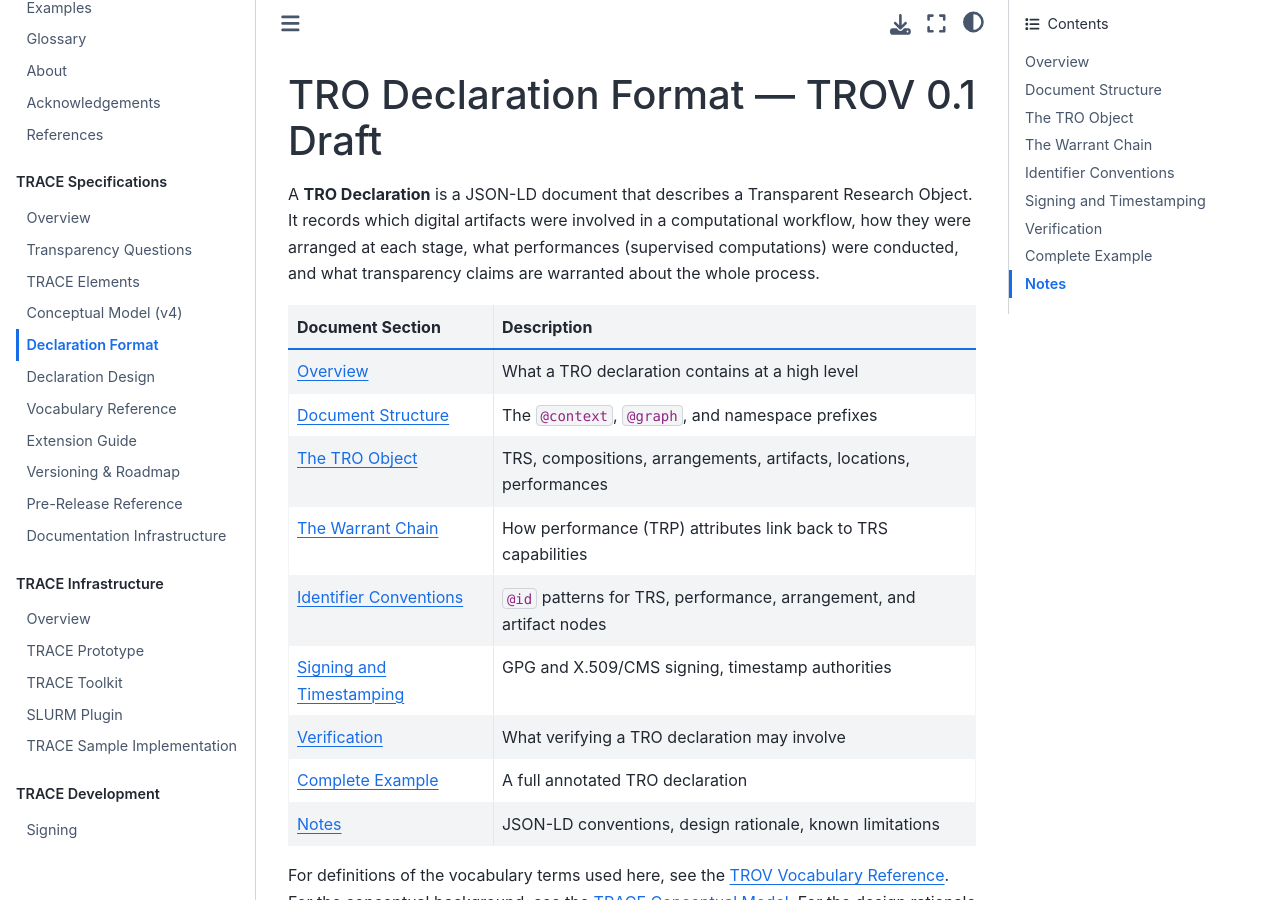
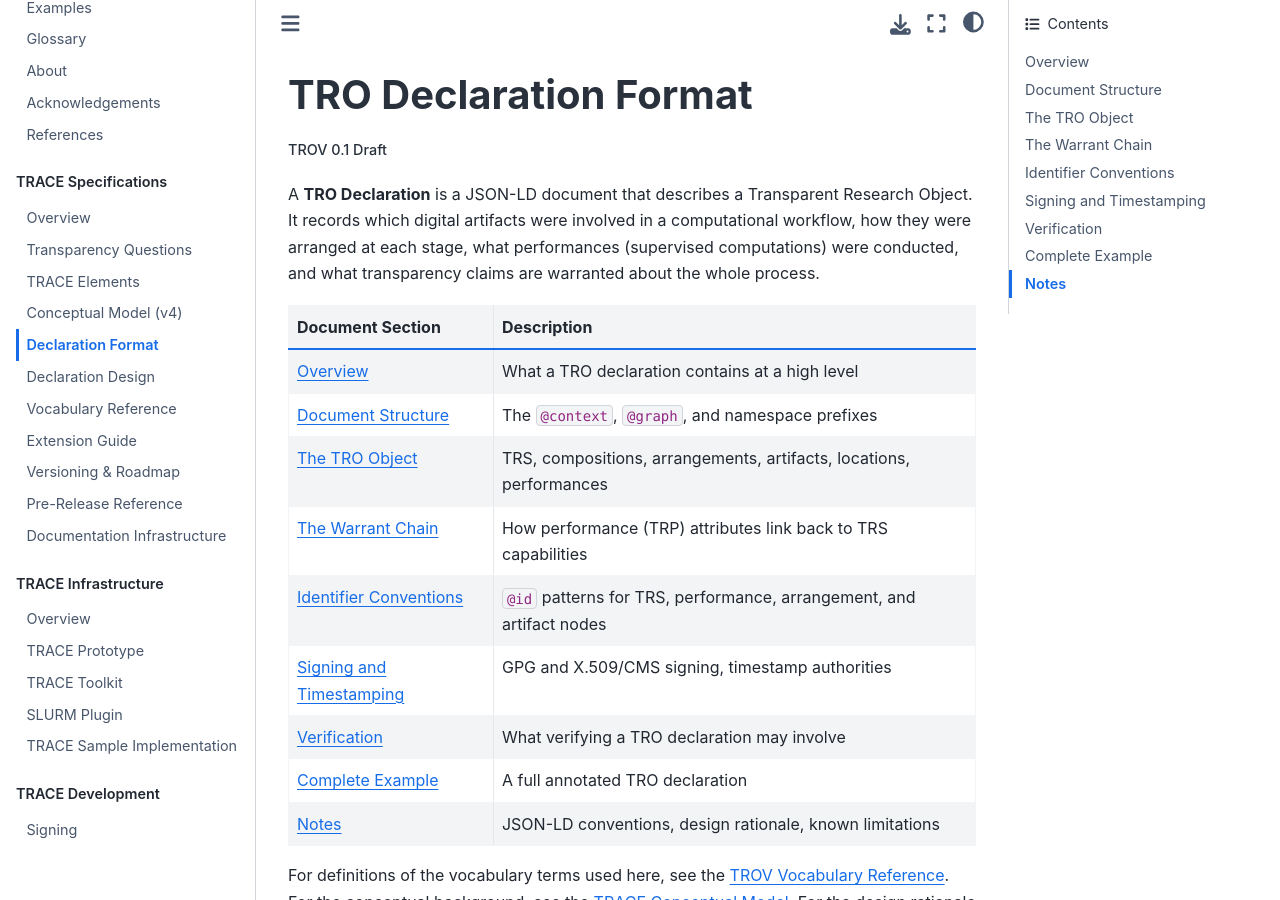
Before and after one commit to transparency-certified/trace-specification, a Jupyter Book: the page built from docs/tro-declaration-format.md, in a window 1280 px wide and 900 px high. Built offline with Jupyter Book 1.0.4 settings and Sphinx 7.4.7 and the Sphinx Book theme 1.1.4, drawn with Linux system fonts in a browser that asks for light colours.

Commit message:
Try altenative title styling

```diff
--- a/docs/tro-declaration-format.md
+++ b/docs/tro-declaration-format.md
@@ -1,4 +1,4 @@
-# TRO Declaration Format — TROV 0.1 Draft
+# **TRO Declaration Format** <br> <small>TROV 0.1 Draft</small>
 
 A **TRO Declaration** is a JSON-LD document that describes a Transparent Research Object. It records which digital artifacts were involved in a computational workflow, how they were arranged at each stage, what performances (supervised computations) were conducted, and what transparency claims are warranted about the whole process.
 
```
